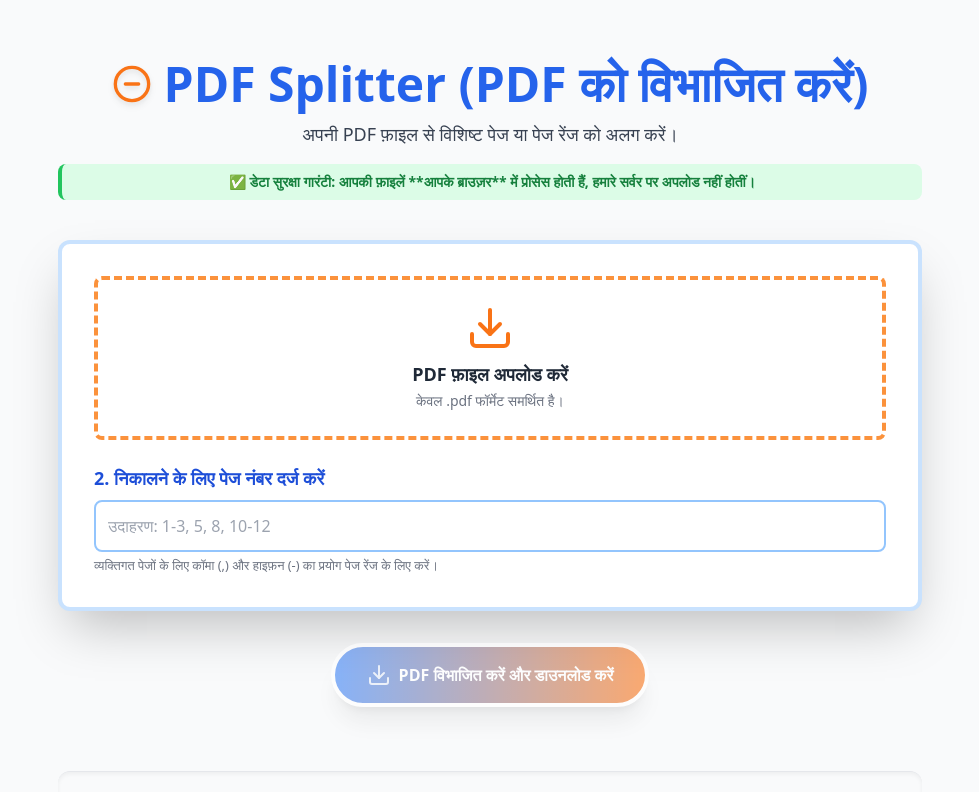
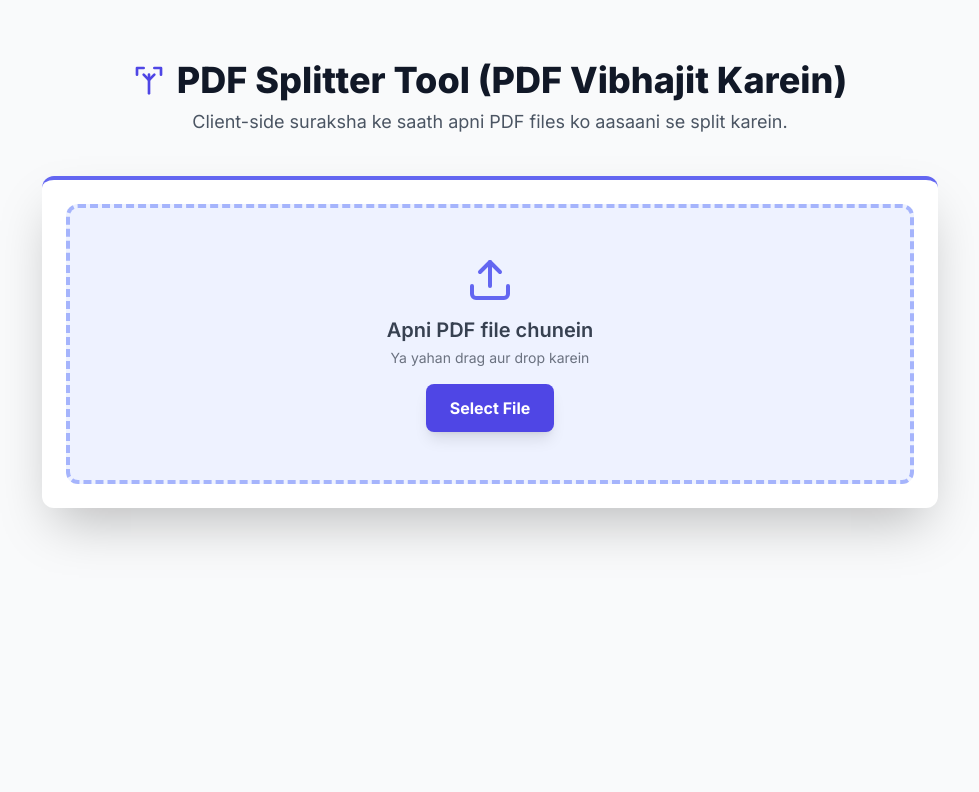
Before and after one commit to studybuild576-commits/my-tool-website, a Next.js app: page /pdf-splitter in a window 1280 px wide. Shown: the top 792 px of the page, without its empty margins (150-1129 px from the left). Built offline with nearby package versions, Linux system fonts and the light colour scheme.

Commit message:
Update page.tsx

```diff
--- a/app/pdf-splitter/page.tsx
+++ b/app/pdf-splitter/page.tsx
@@ -1,182 +1,374 @@
-"use client";
+import React, { useState, useEffect, useCallback } from 'react';
 
-import { useState } from 'react';
-import { Download, MinusCircle, CheckCircle, XCircle } from 'lucide-react';
+// Define types for state variables
+interface PDFFile {
+  name: string;
+  size: number;
+  pages: number;
+  data: ArrayBuffer;
+}
 
-// --- Toast/Notification Component ---
-const Toast = ({ message, type, onClose }: { message: string; type: 'error' | 'success'; onClose: () => void }) => {
-  const isError = type === 'error';
+interface SplitRange {
+  start: number;
+  end: number;
+  fileName: string;
+  status: 'pending' | 'downloaded' | 'processing';
+}
+
+// Global reference for the dynamically imported library
+let PDFLib: any = null;
+
+const SplitterPage = () => {
+  const [pdfFile, setPdfFile] = useState<PDFFile | null>(null);
+  const [splitRanges, setSplitRanges] = useState<SplitRange[]>([]);
+  const [isLoadingLib, setIsLoadingLib] = useState(true);
+  const [isProcessing, setIsProcessing] = useState(false);
+  const [error, setError] = useState<string | null>(null);
+
+  // 1. Dynamic Import pdf-lib client-side only
+  useEffect(() => {
+    // We use a dynamic import here to ensure pdf-lib is only loaded in the browser (client-side),
+    // bypassing potential server-side module resolution errors in Next.js builds.
+    import('pdf-lib').then(lib => {
+      PDFLib = lib;
+      setIsLoadingLib(false);
+    }).catch(err => {
+      console.error("Failed to load pdf-lib dynamically:", err);
+      setError("PDF library load hone mein vifal rahi. Kripya page reload karein.");
+    });
+  }, []);
+
+  // Utility to check if a range is valid
+  const isRangeValid = useCallback((range: SplitRange) => {
+    if (!pdfFile) return false;
+    return range.start >= 1 && range.end <= pdfFile.pages && range.start <= range.end;
+  }, [pdfFile]);
+
+  // Utility to update the total pages selected message
+  const getPagesCovered = useCallback(() => {
+    if (!pdfFile) return 0;
+    return splitRanges.reduce((sum, range) => {
+      if (isRangeValid(range)) {
+        return sum + (range.end - range.start + 1);
+      }
+      return sum;
+    }, 0);
+  }, [pdfFile, splitRanges, isRangeValid]);
+
+  // 2. File Change Handler
+  const handleFileChange = async (event: React.ChangeEvent<HTMLInputElement>) => {
+    const file = event.target.files?.[0];
+    if (!file) return;
+
+    if (file.type !== 'application/pdf') {
+      setError('Kripya ek valid PDF file upload karein.');
+      return;
+    }
+
+    if (!PDFLib || !PDFLib.PDFDocument) {
+      setError('PDF library abhi bhi load ho rahi hai ya load hone mein vifal rahi.');
+      return;
+    }
+
+    setIsProcessing(true);
+    setError(null);
+    setPdfFile(null);
+    setSplitRanges([]);
+
+    try {
+      const arrayBuffer = await file.arrayBuffer();
+      const pdfDoc = await PDFLib.PDFDocument.load(arrayBuffer);
+      const numPages = pdfDoc.getPageCount();
+
+      const newPdfFile: PDFFile = {
+        name: file.name,
+        size: file.size,
+        pages: numPages,
+        data: arrayBuffer,
+      };
+      setPdfFile(newPdfFile);
+
+      // Set initial range (1 to N)
+      setSplitRanges([{
+        start: 1,
+        end: numPages,
+        fileName: `split_1_to_${numPages}.pdf`,
+        status: 'pending'
+      }]);
+
+    } catch (err) {
+      console.error(err);
+      setError('File load karne mein error. Kripya nischit karein ki PDF valid hai.');
+    } finally {
+      setIsProcessing(false);
+    }
+  };
+
+  // 3. Download Logic (Core Fix is here)
+  const downloadSplitPdf = async (index: number) => {
+    const range = splitRanges[index];
+    if (!pdfFile || !range || !isRangeValid(range) || isProcessing) return;
+
+    setIsProcessing(true);
+    const originalStatus = range.status;
+
+    // Update status to processing visually
+    setSplitRanges(prev => prev.map((r, i) => i === index ? { ...r, status: 'processing' } : r));
+
+    try {
+      const originalPdfDoc = await PDFLib.PDFDocument.load(pdfFile.data);
+      const newPdfDoc = await PDFLib.PDFDocument.create();
+
+      // Pages are 1-indexed in UI, 0-indexed in PDF-lib
+      const pagesIndices = Array.from(
+        { length: range.end - range.start + 1 },
+        (_, i) => range.start - 1 + i
+      );
+
+      const copiedPages = await newPdfDoc.copyPages(originalPdfDoc, pagesIndices);
+      copiedPages.forEach((page: any) => newPdfDoc.addPage(page));
+
+      const newPdfBytes = await newPdfDoc.save(); // Uint8Array output
+
+      // FIX: The Uint8Array output from pdfDoc.save() is passed directly.
+      // The previous error was a strict TypeScript check issue; passing the array directly
+      // is the standard practice, which should be fine if 'pdf-lib' is installed correctly.
+      const blob = new Blob([newPdfBytes], { type: 'application/pdf' });
+
+      const link = document.createElement('a');
+      link.href = URL.createObjectURL(blob);
+      link.download = range.fileName;
+      document.body.appendChild(link);
+      link.click();
+      document.body.removeChild(link);
+      URL.revokeObjectURL(link.href);
+
+      // Success: Update status to downloaded
+      setSplitRanges(prev => prev.map((r, i) => i === index ? { ...r, status: 'downloaded' } : r));
+
+    } catch (err) {
+      console.error("Download error:", err);
+      setError('File split aur download karne mein error aayi.');
+      // Revert status on failure
+      setSplitRanges(prev => prev.map((r, i) => i === index ? { ...r, status: originalStatus } : r));
+    } finally {
+      setIsProcessing(false);
+    }
+  };
+
+  // 4. Range Management Handlers
+  const handleRangeInputChange = (index: number, field: 'start' | 'end', value: string) => {
+    let numValue = parseInt(value);
+
+    if (isNaN(numValue) || numValue < 1) {
+      numValue = 1;
+    } else if (pdfFile && numValue > pdfFile.pages) {
+      numValue = pdfFile.pages;
+    }
+
+    setSplitRanges(prev => prev.map((r, i) => {
+      if (i === index) {
+        const updatedRange = { ...r, [field]: numValue };
+        return {
+          ...updatedRange,
+          fileName: `split_${updatedRange.start}_to_${updatedRange.end}.pdf`,
+          status: 'pending' // Reset status on range change
+        };
+      }
+      return r;
+    }));
+    setError(null);
+  };
+
+  const addRange = () => {
+    if (!pdfFile) return;
+
+    const lastEnd = splitRanges[splitRanges.length - 1]?.end || 0;
+    const defaultStart = lastEnd + 1;
+
+    if (defaultStart > pdfFile.pages) {
+      setError('Sabhi page pehle hi cover kiye ja chuke hain.');
+      return;
+    }
+
+    const newRange: SplitRange = {
+      start: defaultStart,
+      end: pdfFile.pages,
+      fileName: `split_${defaultStart}_to_${pdfFile.pages}.pdf`,
+      status: 'pending'
+    };
+    setSplitRanges(prev => [...prev, newRange]);
+    setError(null);
+  };
+
+  const deleteRange = (index: number) => {
+    setSplitRanges(prev => prev.filter((_, i) => i !== index));
+    setError(null);
+  };
+
+  // UI Render Logic
+
+  const renderFileUploader = () => (
+    <section className="bg-white rounded-xl shadow-2xl p-6 mb-10 border-t-4 border-indigo-500">
+      <div className="flex flex-col items-center justify-center p-12 border-4 border-dashed border-indigo-300 rounded-xl cursor-pointer transition-all bg-indigo-50 hover:border-indigo-500">
+        <svg xmlns="http://www.w3.org/2000/svg" width="48" height="48" viewBox="0 0 24 24" fill="none" stroke="currentColor" strokeWidth="2" strokeLinecap="round" strokeLinejoin="round" className="lucide lucide-upload text-indigo-500 mb-3"><path d="M21 15v4a2 2 0 0 1-2 2H5a2 2 0 0 1-2-2v-4"/><polyline points="17 8 12 3 7 8"/><line x1="12" x2="12" y1="3" y2="15"/></svg>
+        <span className="text-xl font-semibold text-gray-700">Apni PDF file chunein</span>
+        <span className="text-sm text-gray-500 mt-1">Ya yahan drag aur drop karein</span>
+        <input
+          type="file"
+          id="pdf-file-input"
+          accept="application/pdf"
+          className="hidden"
+          onChange={handleFileChange}
+          disabled={isProcessing || isLoadingLib}
+        />
+        <label htmlFor="pdf-file-input" className="mt-4 px-6 py-3 bg-indigo-600 text-white rounded-lg font-bold shadow-lg hover:bg-indigo-700 transition cursor-pointer disabled:bg-gray-400">
+          {isProcessing ? 'Processing...' : (isLoadingLib ? 'Loading Library...' : 'Select File')}
+        </label>
+      </div>
+    </section>
+  );
+
+  const renderSplitRanges = () => (
+    <section className="bg-white rounded-xl shadow-2xl p-6 mb-10 border-t-4 border-green-500">
+      <div className="text-center mb-4">
+        <p className="text-xl font-bold text-gray-700">Page Range Chunein</p>
+        <p className="text-sm text-gray-500">
+          File: <span className="font-semibold text-indigo-600">{pdfFile?.name}</span> | Total Pages: {pdfFile?.pages}
+        </p>
+      </div>
+
+      <div id="split-ranges-container" className="space-y-4 max-h-80 overflow-y-auto pr-2">
+        {splitRanges.map((range, index) => {
+          const isValid = isRangeValid(range);
+          const downloadDisabled = !isValid || isProcessing || range.status === 'processing';
+
+          return (
+            <div key={index} className={`p-4 rounded-lg flex flex-col sm:flex-row items-center justify-between gap-4 ${isValid ? 'bg-white border border-gray-300' : 'bg-red-100 border-2 border-red-500'}`}>
+              <span className="font-bold text-lg text-indigo-600 w-6 flex-shrink-0">{index + 1}.</span>
+
+              <div className="flex items-center gap-2">
+                <label className="text-sm font-medium text-gray-600">Start:</label>
+                <input
+                  type="number"
+                  min="1"
+                  max={pdfFile?.pages}
+                  value={range.start}
+                  onChange={(e) => handleRangeInputChange(index, 'start', e.target.value)}
+                  className="w-16 p-2 border rounded-md text-center focus:ring-indigo-500 focus:border-indigo-500 text-gray-800"
+                />
+              </div>
+
+              <span className="text-gray-500">-</span>
+
+              <div className="flex items-center gap-2">
+                <label className="text-sm font-medium text-gray-600">End:</label>
+                <input
+                  type="number"
+                  min="1"
+                  max={pdfFile?.pages}
+                  value={range.end}
+                  onChange={(e) => handleRangeInputChange(index, 'end', e.target.value)}
+                  className="w-16 p-2 border rounded-md text-center focus:ring-indigo-500 focus:border-indigo-500 text-gray-800"
+                />
+              </div>
+
+              <div className="flex gap-2 mt-2 sm:mt-0">
+                <button
+                  onClick={() => downloadSplitPdf(index)}
+                  className={`flex items-center px-4 py-2 text-white rounded-lg shadow-md transition ${range.status === 'downloaded' ? 'bg-green-600 hover:bg-green-700' : 'bg-indigo-500 hover:bg-indigo-600'} disabled:bg-gray-400 disabled:cursor-not-allowed text-sm font-medium`}
+                  disabled={downloadDisabled}
+                >
+                  {range.status === 'processing' ? (
+                    <>
+                      <svg className="animate-spin -ml-1 mr-2 h-5 w-5 text-white" xmlns="http://www.w3.org/2000/svg" fill="none" viewBox="0 0 24 24"><circle className="opacity-25" cx="12" cy="12" r="10" stroke="currentColor" strokeWidth="4"></circle><path className="opacity-75" fill="currentColor" d="M4 12a8 8 0 018-8V0C5.373 0 0 5.373 0 12h4zm2 5.291A7.962 7.962 0 014 12H0c0 3.042 1.135 5.824 3 7.938l3-2.647z"></path></svg>
+                      Processing...
+                    </>
+                  ) : range.status === 'downloaded' ? (
+                    <>
+                      <svg xmlns="http://www.w3.org/2000/svg" width="20" height="20" viewBox="0 0 24 24" fill="none" stroke="currentColor" strokeWidth="2" strokeLinecap="round" strokeLinejoin="round" className="lucide lucide-check-circle mr-1"><path d="M22 11.08V12a10 10 0 1 1-5.93-9.14"/><path d="m9 11 3 3L22 4"/></svg>
+                      Downloaded
+                    </>
+                  ) : (
+                    <>
+                      <svg xmlns="http://www.w3.org/2000/svg" width="20" height="20" viewBox="0 0 24 24" fill="none" stroke="currentColor" strokeWidth="2" strokeLinecap="round" strokeLinejoin="round" className="lucide lucide-download mr-1"><path d="M21 15v4a2 2 0 0 1-2 2H5a2 2 0 0 1-2-2v-4"/><polyline points="7 10 12 15 17 10"/><line x1="12" x2="12" y1="15" y2="3"/></svg>
+                      Download
+                    </>
+                  )}
+                </button>
+
+                {splitRanges.length > 1 && (
+                  <button
+                    onClick={() => deleteRange(index)}
+                    className="text-red-500 hover:text-red-700 p-2 rounded-full transition disabled:opacity-50"
+                    disabled={isProcessing}
+                  >
+                    <svg xmlns="http://www.w3.org/2000/svg" width="20" height="20" viewBox="0 0 24 24" fill="none" stroke="currentColor" strokeWidth="2" strokeLinecap="round" strokeLinejoin="round" className="lucide lucide-x"><path d="M18 6 6 18"/><path d="m6 6 12 12"/></svg>
+                  </button>
+                )}
+              </div>
+
+              {!isValid && (
+                <p className="text-xs text-red-600 w-full sm:w-auto mt-2 sm:mt-0 sm:ml-auto">Invalid range.</p>
+              )}
+            </div>
+          );
+        })}
+      </div>
+
+      <div className="flex justify-between items-center pt-4 border-t mt-4">
+          <button
+              onClick={addRange}
+              className="px-4 py-2 text-sm font-medium border border-indigo-500 text-indigo-600 rounded-lg hover:bg-indigo-50 transition disabled:opacity-50 disabled:cursor-not-allowed"
+              disabled={isProcessing}
+          >
+              + Naya Range Jodein
+          </button>
+
+          <span className={`flex items-center gap-1 ${getPagesCovered() === pdfFile?.pages ? 'text-green-600' : 'text-yellow-600'} font-semibold text-sm`}>
+            <svg xmlns="http://www.w3.org/2000/svg" width="20" height="20" viewBox="0 0 24 24" fill="none" stroke="currentColor" strokeWidth="2" strokeLinecap="round" strokeLinejoin="round" className="lucide lucide-check-circle mr-1"><path d="M22 11.08V12a10 10 0 1 1-5.93-9.14"/><path d="m9 11 3 3L22 4"/></svg>
+            <span className="font-bold">{getPagesCovered()}</span> / {pdfFile?.pages} Pages Covered
+          </span>
+      </div>
+    </section>
+  );
+
   return (
-    <div
-      className={`fixed bottom-5 right-5 z-50 p-4 rounded-lg shadow-xl flex items-center gap-3 transition-transform duration-300 transform ${
-        message ? 'translate-y-0 opacity-100' : 'translate-y-full opacity-0'
-      } ${isError ? 'bg-red-500' : 'bg-green-500'} text-white`}
-      role="alert"
-    >
-      {isError ? <XCircle className="w-6 h-6" /> : <CheckCircle className="w-6 h-6" />}
-      <p className="font-semibold">{message}</p>
-      <button onClick={onClose} className="ml-4 opacity-75 hover:opacity-100">
-        <XCircle className="w-5 h-5" />
-      </button>
+    <div className="min-h-screen bg-gray-50 p-4 sm:p-10">
+      <style>{`
+        @import url('https://fonts.googleapis.com/css2?family=Inter:wght@400;600;700;800&display=swap');
+        body { font-family: 'Inter', sans-serif; background-color: #f4f7fa; }
+      `}</style>
+      <main className="max-w-4xl mx-auto">
+        <header className="mb-10 text-center pt-5">
+            <h1 className="text-4xl font-extrabold text-gray-900 mb-2 flex items-center justify-center gap-3">
+                <svg xmlns="http://www.w3.org/2000/svg" width="32" height="32" viewBox="0 0 24 24" fill="none" stroke="currentColor" strokeWidth="2" strokeLinecap="round" strokeLinejoin="round" className="lucide lucide-split text-indigo-600"><path d="M16 3h5v5"/><path d="M8 3H3v5"/><path d="M12 22V8"/><path d="m16 8-4 4-4-4"/></svg>
+                PDF Splitter Tool (PDF Vibhajit Karein)
+            </h1>
+            <p className="text-lg text-gray-600 font-medium">Client-side suraksha ke saath apni PDF files ko aasaani se split karein.</p>
+        </header>
+
+        {/* Status Indicators */}
+        {(isLoadingLib) && (
+          <div className="text-center p-6 bg-yellow-50 border border-yellow-200 text-yellow-800 rounded-lg shadow-md mb-6 flex items-center justify-center">
+            <svg className="animate-spin -ml-1 mr-3 h-5 w-5" xmlns="http://www.w3.org/2000/svg" fill="none" viewBox="0 0 24 24"><circle className="opacity-25" cx="12" cy="12" r="10" stroke="currentColor" strokeWidth="4"></circle><path className="opacity-75" fill="currentColor" d="M4 12a8 8 0 018-8V0C5.373 0 0 5.373 0 12h4zm2 5.291A7.962 7.962 0 014 12H0c0 3.042 1.135 5.824 3 7.938l3-2.647z"></path></svg>
+            PDF Library load ho rahi hai...
+          </div>
+        )}
+
+        {error && (
+          <div className="p-4 bg-red-100 border-l-4 border-red-500 text-red-700 rounded-lg flex items-center gap-3 mb-6">
+            <svg xmlns="http://www.w3.org/2000/svg" width="24" height="24" viewBox="0 0 24 24" fill="none" stroke="currentColor" strokeWidth="2" strokeLinecap="round" strokeLinejoin="round" className="lucide lucide-alert-triangle w-5 h-5"><path d="m21.73 18-8-14a2 2 0 0 0-3.48 0l-8 14A2 2 0 0 0 4 21h16a2 2 0 0 0 1.73-3Z"/></svg>
+            <p className="font-medium">{error}</p>
+          </div>
+        )}
+
+        {/* Main Content Area */}
+        {pdfFile ? renderSplitRanges() : renderFileUploader()}
+
+      </main>
     </div>
   );
 };
 
-export default function PdfSplitterPage() {
-  const [pdfFile, setPdfFile] = useState<File | null>(null);
-  const [pageNumbers, setPageNumbers] = useState('');
-  const [isSplitting, setIsSplitting] = useState(false);
-  const [toast, setToast] = useState<{ message: string; type: 'error' | 'success' } | null>(null);
-
-  const showToast = (message: string, type: 'error' | 'success') => {
-    setToast({ message, type });
-    setTimeout(() => setToast(null), 4000);
-  };
-
-  const handleFileChange = (event: React.ChangeEvent<HTMLInputElement>) => {
-    const file = event.target.files?.[0];
-    if (file && file.type === 'application/pdf') {
-      setPdfFile(file);
-    } else {
-      setPdfFile(null);
-      showToast("कृपया एक मान्य PDF फ़ाइल चुनें।", 'error');
-    }
-  };
-
-  // पेज नंबर स्ट्रिंग को एरे में बदलना
-  const parsePageNumbers = (pageString: string, maxPages: number): number[] => {
-    const pages = new Set<number>();
-    const parts = pageString.split(',');
-
-    for (const part of parts) {
-      if (part.includes('-')) {
-        const [start, end] = part.split('-').map(num => parseInt(num.trim(), 10));
-        if (!isNaN(start) && !isNaN(end) && start > 0 && end > 0 && start <= end) {
-          for (let i = start; i <= end; i++) {
-            if (i <= maxPages) pages.add(i - 1); // pdf-lib 0-indexed
-          }
-        }
-      } else {
-        const page = parseInt(part.trim(), 10);
-        if (!isNaN(page) && page > 0 && page <= maxPages) {
-          pages.add(page - 1);
-        }
-      }
-    }
-    return Array.from(pages).sort((a, b) => a - b);
-  };
-
-  const handleSplitPdf = async () => {
-    if (!pdfFile || !pageNumbers) {
-      showToast("कृपया PDF अपलोड करें और निकालने के लिए पेज नंबर दर्ज करें।", 'error');
-      return;
-    }
-
-    setIsSplitting(true);
-    showToast("PDF को विभाजित करना शुरू हो रहा है... कृपया प्रतीक्षा करें।", 'success');
-
-    try {
-      const { PDFDocument } = await import('pdf-lib');
-      const existingPdfBytes = await pdfFile.arrayBuffer();
-      const pdfDoc = await PDFDocument.load(existingPdfBytes);
-
-      const totalPages = pdfDoc.getPageCount();
-      const pagesToExtract = parsePageNumbers(pageNumbers, totalPages);
-
-      if (pagesToExtract.length === 0) {
-        showToast(`कृपया 1 और ${totalPages} के बीच मान्य पेज नंबर दर्ज करें।`, 'error');
-        setIsSplitting(false);
-        return;
-      }
-
-      const newPdfDoc = await PDFDocument.create();
-      const copiedPages = await newPdfDoc.copyPages(pdfDoc, pagesToExtract);
-      copiedPages.forEach(page => newPdfDoc.addPage(page));
-
-      const newPdfBytes = await newPdfDoc.save();
-
-      const blob = new Blob([newPdfBytes], { type: 'application/pdf' });
-      const link = document.createElement('a');
-      link.href = URL.createObjectURL(blob);
-      link.download = `pdf_splitter_ai_extracted.pdf`;
-      link.click();
-
-      showToast("PDF सफलतापूर्वक विभाजित और डाउनलोड हो गई!", 'success');
-    } catch (error) {
-      console.error("Error splitting PDF:", error);
-      showToast("PDF को विभाजित करते समय एक त्रुटि हुई।", 'error');
-    } finally {
-      setIsSplitting(false);
-    }
-  };
-
-  return (
-    <main className="font-sans px-4 py-10 max-w-4xl mx-auto min-h-screen flex flex-col justify-between">
-      <div className="flex-grow">
-        <header className="mb-10 text-center pt-5">
-          <h1 className="text-4xl md:text-5xl font-extrabold text-blue-600 mb-3 flex items-center justify-center gap-3">
-            <MinusCircle className="w-10 h-10 text-orange-500 drop-shadow-md" />
-            PDF Splitter (PDF को विभाजित करें)
-          </h1>
-          <p className="text-lg text-gray-700 font-medium">अपनी PDF फ़ाइल से विशिष्ट पेज या पेज रेंज को अलग करें।</p>
-          <div className="mt-4 text-sm text-green-700 bg-green-100 p-2 rounded-lg font-semibold border-l-4 border-green-500">
-             ✅ डेटा सुरक्षा गारंटी: आपकी फ़ाइलें **आपके ब्राउज़र** में प्रोसेस होती हैं, हमारे सर्वर पर अपलोड नहीं होतीं।
-          </div>
-        </header>
-
-        <section className="bg-white rounded-xl shadow-2xl p-8 mb-8 border-4 border-blue-300/50 grid gap-6">
-          <label
-            htmlFor="pdf-upload"
-            className="block w-full text-center py-6 px-4 border-4 border-dashed border-orange-400 rounded-lg cursor-pointer hover:bg-orange-50 transition duration-300"
-          >
-            <input
-              id="pdf-upload"
-              type="file"
-              accept="application/pdf"
-              onChange={handleFileChange}
-              className="hidden"
-            />
-            <Download className="w-12 h-12 text-orange-500 mx-auto mb-2" />
-            <span className="text-lg font-bold text-gray-800 block">
-              {pdfFile ? `फ़ाइल चयनित: ${pdfFile.name}` : 'PDF फ़ाइल अपलोड करें'}
-            </span>
-            <span className="text-sm text-gray-500">केवल .pdf फॉर्मेट समर्थित है।</span>
-          </label>
-
-          <div>
-            <label className="block font-bold mb-2 text-blue-700 text-lg">2. निकालने के लिए पेज नंबर दर्ज करें</label>
-            <input
-              type="text"
-              value={pageNumbers}
-              onChange={(e) => setPageNumbers(e.target.value)}
-              placeholder="उदाहरण: 1-3, 5, 8, 10-12"
-              className="w-full p-3 border-2 border-blue-300 rounded-lg bg-white focus:outline-none focus:ring-2 focus:ring-orange-400"
-            />
-            <small className="text-gray-500 block mt-1">व्यक्तिगत पेजों के लिए कॉमा (,) और हाइफ़न (-) का प्रयोग पेज रेंज के लिए करें।</small>
-          </div>
-        </section>
-
-        <div className="flex justify-center mt-8">
-          <button
-            onClick={handleSplitPdf}
-            disabled={isSplitting || !pdfFile || !pageNumbers}
-            className={`flex items-center gap-2 px-8 py-4 rounded-full bg-gradient-to-r from-blue-500 to-orange-500 text-white font-extrabold shadow-xl transition transform duration-300 hover:scale-[1.03] border-4 border-white ${
-              isSplitting || !pdfFile || !pageNumbers
-                ? 'opacity-60 cursor-not-allowed bg-gray-400 hover:scale-100'
-                : 'shadow-blue-400/50'
-            }`}
-          >
-            <Download className="w-6 h-6 animate-pulse" />
-            {isSplitting ? 'पेज निकाले जा रहे हैं...' : 'PDF विभाजित करें और डाउनलोड करें'}
-          </button>
-        </div>
-      </div>
-
-      {toast && <Toast message={toast.message} type={toast.type} onClose={() => setToast(null)} />}
-
-      <footer className="text-center text-gray-500 text-base mt-16 bg-gray-50 py-4 rounded-t-xl shadow-inner border-t">
-        &copy; {new Date().getFullYear()} PDF & Text Tools. All rights reserved.
-      </footer>
-    </main>
-  );
-}
+export default SplitterPage;
```
